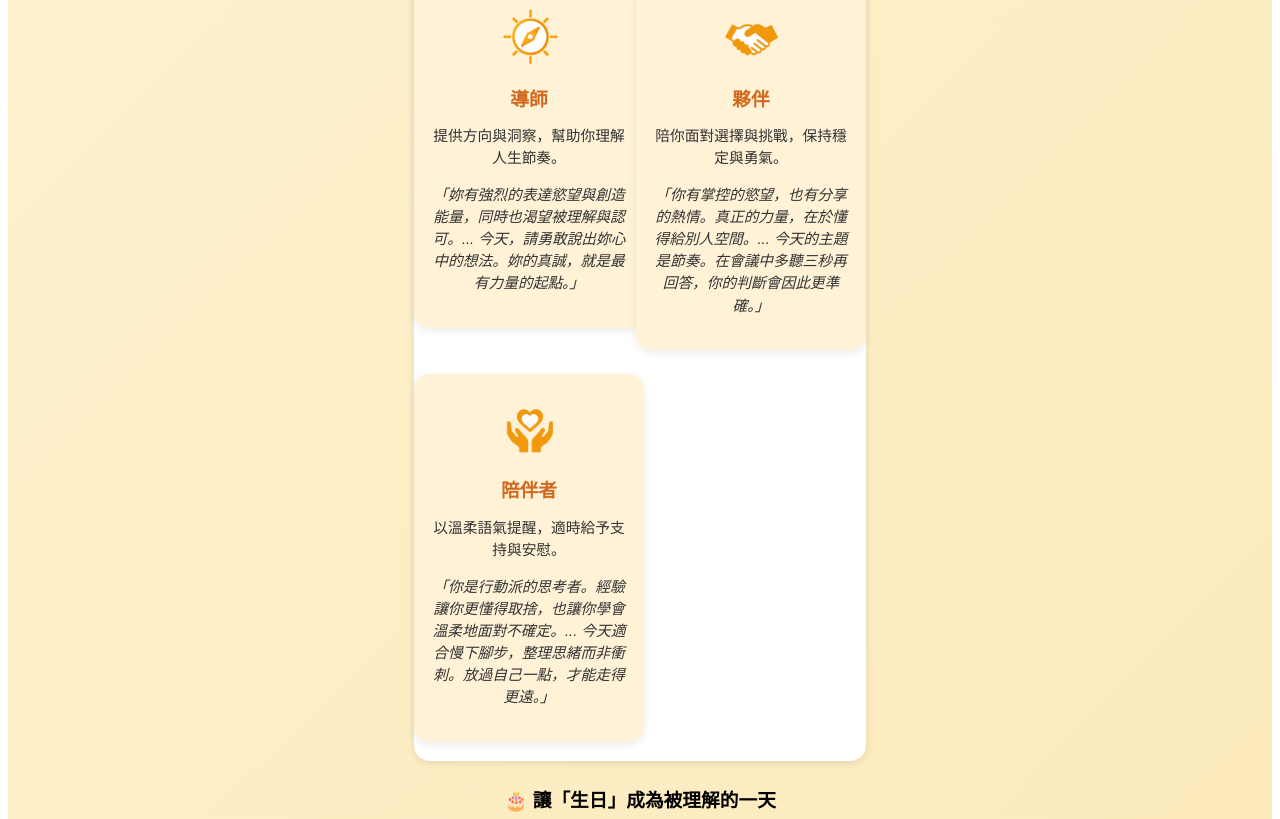
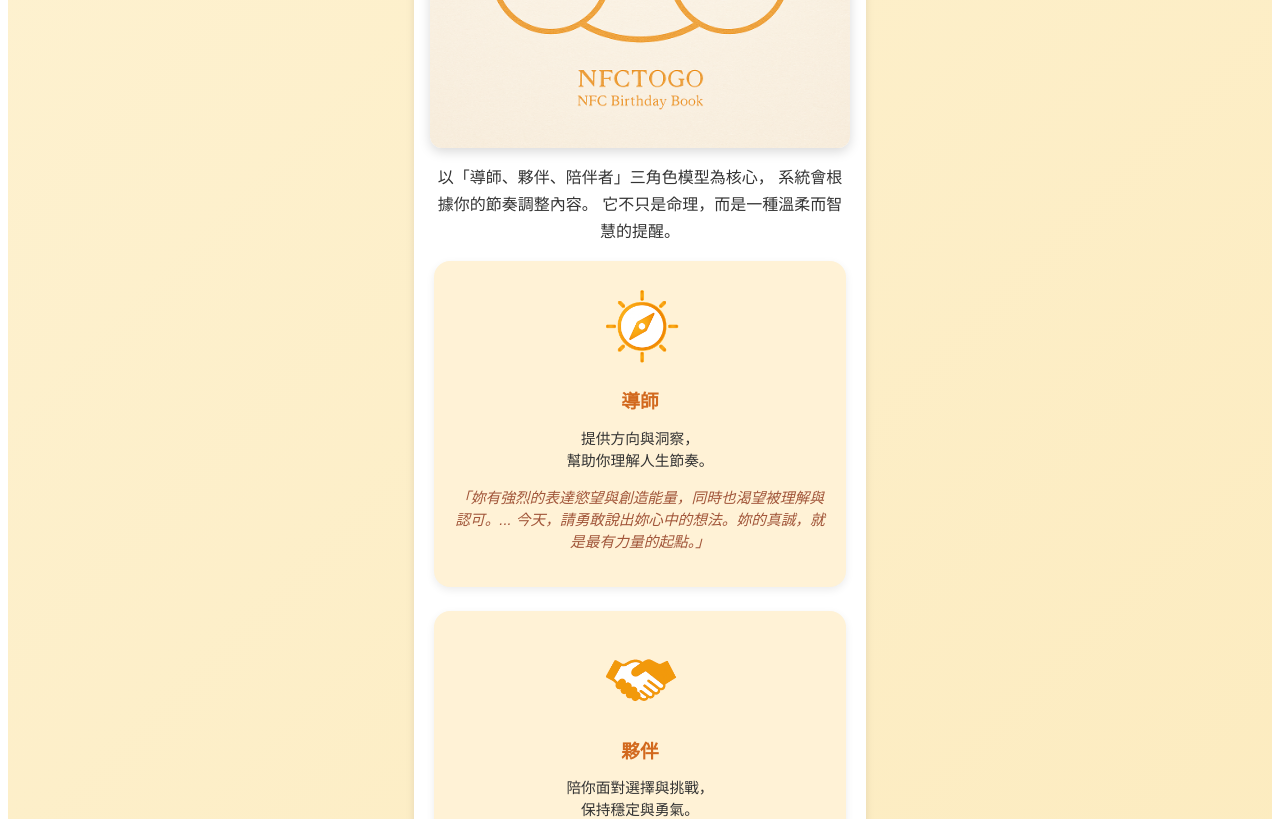
Before and after one commit to srluo/NFC-HBBK, a Next.js app: page /intro in a window 1280 px wide. Shown: the part 3280-4099 px from the top of the page. Built offline with nearby package versions, Linux system fonts and the light colour scheme.

Commit message:
intro final

```diff
--- a/pages/book/book.module.css
+++ b/pages/book/book.module.css
@@ -267,9 +267,9 @@
 
 .grid3 {
   display: grid;
-  grid-template-columns: repeat(auto-fit, minmax(180px, 1fr));
+  grid-template-columns: repeat(1, 1fr);
   gap: 24px;
-  margin-top: 1.5rem;
+  margin-top: 1rem;
   justify-items: center;
   align-items: start;
 }
@@ -282,17 +282,19 @@
   box-shadow: 0 3px 8px rgba(0,0,0,0.08);
   transition: transform 0.25s ease, box-shadow 0.25s ease;
   width: 100%;
-  max-width: 260px;
+  max-width: 380px;
 }
 
-.grid3 div:hover {
-  transform: translateY(-4px);
-  box-shadow: 0 6px 16px rgba(0,0,0,0.12);
+/* 讓第三格居中顯示 */
+.grid3 div:last-child {
+  grid-column: 1 / -1;
+  justify-self: center;
+  max-width: 380px;
 }
 
 .grid3 img {
-  width: 72px;
-  height: 72px;
+  width: 96px;
+  height: 96px;
   object-fit: contain;
   margin-bottom: 0.6rem;
   display: block;
@@ -367,7 +369,7 @@
 /* 對話語錄樣式（簡潔正式版） */
 .dialogQuote {
   font-style: italic;
-  color: #999;
+  color: #a15539 !important;
   line-height: 1.6;
   margin-top: 0.6rem;
 }
--- a/pages/intro.jsx
+++ b/pages/intro.jsx
@@ -133,7 +133,7 @@ export default function Intro() {
           <div>
             <img src="/icons/mentor.png" alt="導師" />
             <h3 className={styles.highlight}>導師</h3>
-            <p>提供方向與洞察，幫助你理解人生節奏。</p>
+            <p>提供方向與洞察， <br/>幫助你理解人生節奏。</p>
             <p className={styles.dialogQuote}>
                 妳有強烈的表達慾望與創造能量，同時也渴望被理解與認可。...
                 今天，請勇敢說出妳心中的想法。妳的真誠，就是最有力量的起點。</p>
@@ -141,7 +141,7 @@ export default function Intro() {
           <div>
             <img src="/icons/partner.png" alt="夥伴" />
             <h3 className={styles.highlight}>夥伴</h3>
-            <p>陪你面對選擇與挑戰，保持穩定與勇氣。</p>
+            <p>陪你面對選擇與挑戰， <br/>保持穩定與勇氣。</p>
             <p className={styles.dialogQuote}>
                 你有掌控的慾望，也有分享的熱情。真正的力量，在於懂得給別人空間。...
                 今天的主題是節奏。在會議中多聽三秒再回答，你的判斷會因此更準確。</p>
@@ -149,7 +149,7 @@ export default function Intro() {
           <div>
             <img src="/icons/companion.png" alt="陪伴者" />
             <h3 className={styles.highlight}>陪伴者</h3>
-            <p>以溫柔語氣提醒，適時給予支持與安慰。</p>
+            <p>以溫柔語氣提醒， <br/>適時給予支持與安慰。</p>
             <p className={styles.dialogQuote}>
                 你是行動派的思考者。經驗讓你更懂得取捨，也讓你學會溫柔地面對不確定。...
                 今天適合慢下腳步，整理思緒而非衝刺。放過自己一點，才能走得更遠。</p>
```
